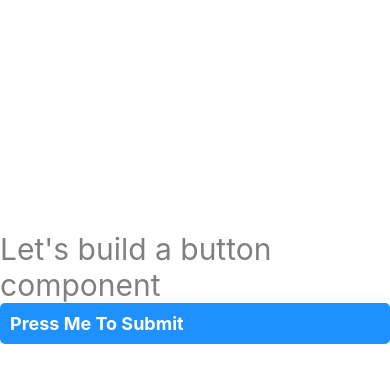
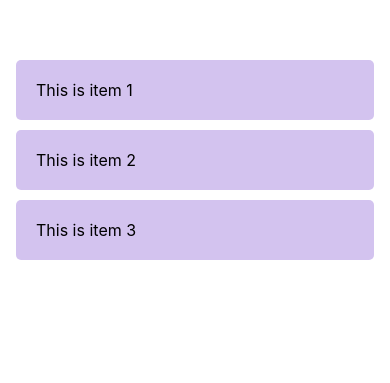
Before and after one commit to Christoph33one/Practice-React-Native, a React Native app: screen / in a window 390 px wide. Shown: the part 135-518 px from the top of the page. Built offline with nearby package versions, Linux system fonts and the light colour scheme.

Commit message:
Built FlatList component

```diff
--- a/App.js
+++ b/App.js
@@ -1,9 +1,10 @@
 import { StatusBar } from "expo-status-bar";
 import { StyleSheet, Text, View } from "react-native";
 import Button from "./components/ButtonComponent";
+import FlatListComponent from "./components/FlatListComponent";
 
 export default function App() {
-  return <Button />;
+  return <FlatListComponent />;
 }
 
 const styles = StyleSheet.create({
@@ -14,3 +15,5 @@ const styles = StyleSheet.create({
     justifyContent: "center",
   },
 });
+
+// <Button />
--- /dev/null
+++ b/components/FlatListComponent.js
@@ -0,0 +1,63 @@
+import React from "react";
+import {
+  View,
+  Text,
+  FlatList,
+  StyleSheet,
+  TouchableOpacity,
+  Alert,
+} from "react-native";
+
+// This is a FlatList rendering three items with key value pairs.
+// I have added an Alert to each item for practice purposes which returns the keys value when clciking on each item
+
+const data = [
+  { key: "1", text: "This is item 1" },
+  { key: "2", text: "This is item 2" },
+  { key: "3", text: "This is item 3" },
+  // Add more items as needed
+];
+
+function FlatListComponent() {
+  const handleItemPress = (item) => {
+    Alert.alert("You selected", item.text);
+  };
+
+  const renderItem = ({ item }) => (
+    <TouchableOpacity onPress={() => handleItemPress(item)}>
+      <View style={styles.item}>
+        <Text style={styles.text}>{item.text}</Text>
+      </View>
+    </TouchableOpacity>
+  );
+
+  return (
+    <View style={styles.container}>
+      <FlatList
+        data={data}
+        renderItem={renderItem}
+        keyExtractor={(item) => item.key}
+      />
+    </View>
+  );
+}
+
+const styles = StyleSheet.create({
+  container: {
+    flex: 1,
+    padding: 16,
+    paddingTop: "50%",
+    alignItems: "stretch",
+  },
+  item: {
+    backgroundColor: "#D3C3EF",
+    padding: 20,
+    marginBottom: 10,
+    borderRadius: 5,
+  },
+  text: {
+    fontSize: 16,
+  },
+});
+
+export default FlatListComponent;
```
